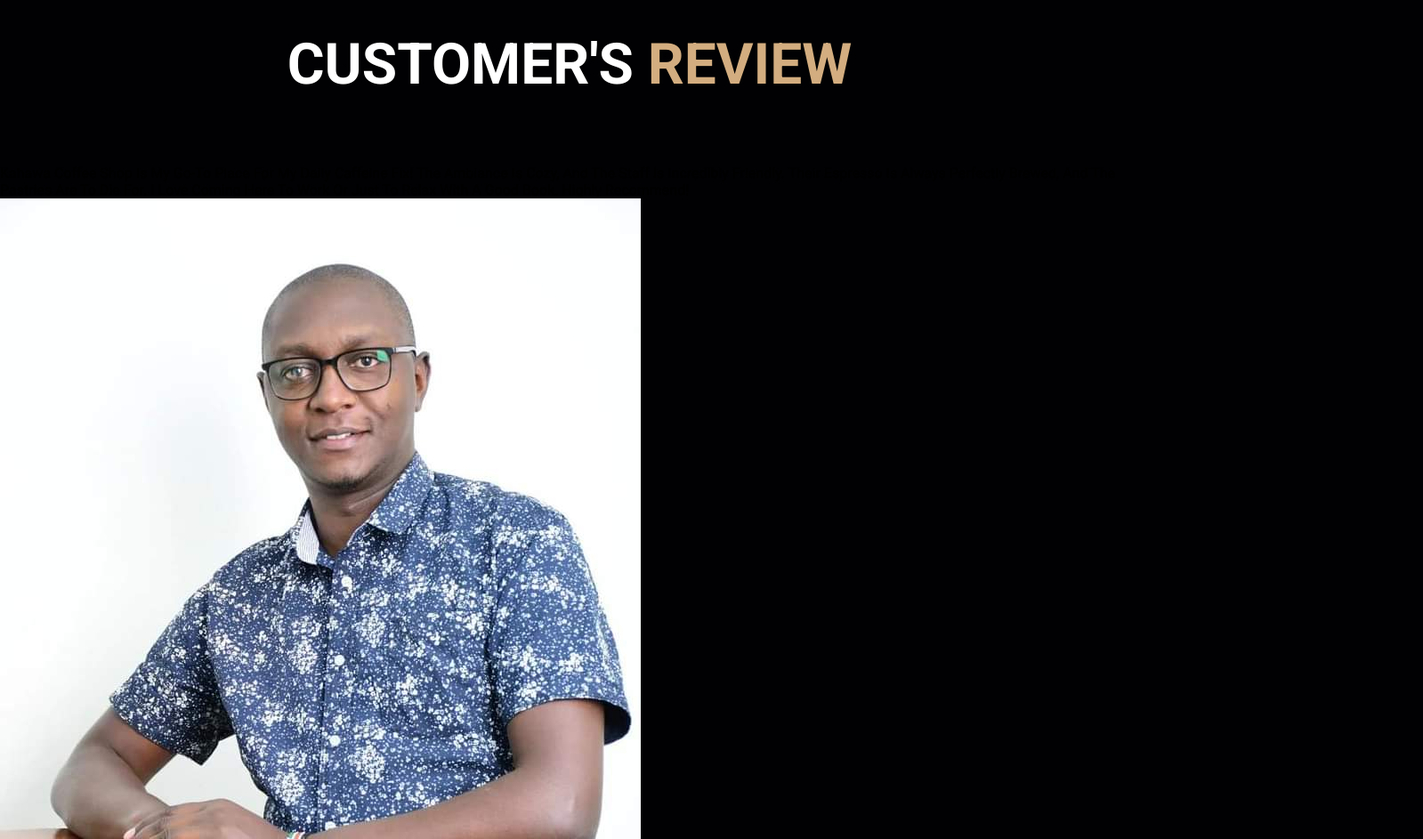
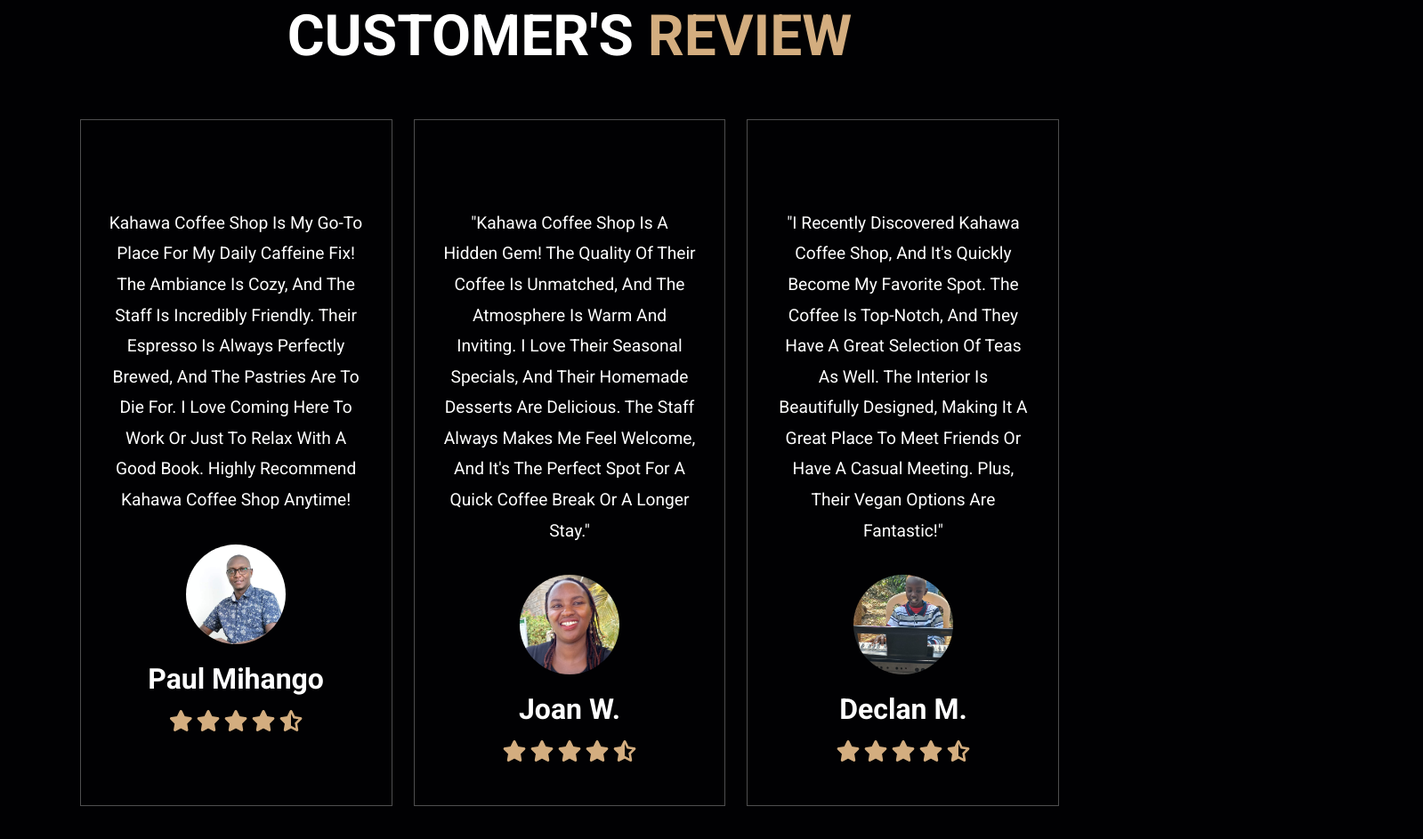
Before and after one commit to pmihango/kahawa-coffee-shop, a plain HTML site: page index.html in a window 1280 px wide. Shown: the part 3824-4767 px from the top of the page at 89% size, 1599 px wide, since content can reach past the window. Drawn offline with Linux system fonts and the light colour scheme.

Commit message:
Added the customer review section styling

```diff
--- a/index.html
+++ b/index.html
@@ -228,10 +228,6 @@
     <!-- review section starts -->
      <section class="review" id="review">
 
-     </section>
-
-
-    <!-- review section ends -->
      <h1 class="heading">Customer's <span>Review</span></h1>
      <div class="box-container">
         <div class="box">
@@ -240,7 +236,7 @@
                 fix! The ambiance is cozy, and the staff is incredibly friendly.
                  Their espresso is always perfectly brewed, and the pastries
                  are to die for. I love coming here to work or just to relax
-                 with a good book. Highly recommend!</p>
+                 with a good book. Highly recommend Kahawa Coffee Shop anytime!</p>
                  <img src="images/paul.jpg" alt="" class="user">
                  <h3>Paul Mihango</h3>
                  <div class="stars">
@@ -261,7 +257,7 @@
                  are delicious. The staff always makes me feel welcome,
                  and it's the perfect spot for a quick coffee break or a longer stay."</p>
                  <img src="images/joan.jpg" alt="" class="user">
-                 <h3>Paul Mihango</h3>
+                 <h3>Joan W.</h3>
                  <div class="stars">
                     <i class="fas fa-star"></i>
                     <i class="fas fa-star"></i>
@@ -280,7 +276,7 @@
                  great place to meet friends or have a casual meeting. Plus,
                  their vegan options are fantastic!"</p>
                  <img src="images/declan.jpg" alt="" class="user">
-                 <h3>Paul Mihango</h3>
+                 <h3>Declan M.</h3>
                  <div class="stars">
                     <i class="fas fa-star"></i>
                     <i class="fas fa-star"></i>
@@ -293,6 +289,11 @@
 
      </div>
 
+    </section>
+
+
+    <!-- review section ends -->
+
     <!-- custom javascript file -->
     <script src="script.js"></script>
 
--- a/style.css
+++ b/style.css
@@ -411,3 +411,38 @@
     font-weight: lighter;
     text-decoration: line-through;
 }
+
+.review .box-container{
+    display: grid;
+    grid-template-columns: repeat(auto-fit, minmax(20rem, 1fr));
+    gap: 1.5rem;
+}
+
+.review .box-container .box{
+    border:var(--border);
+    text-align: center;
+    padding:3rem 2rem;
+}
+.review .box-container .box p{
+    font-size: 1.2rem;
+    line-height: 1.8;
+    color: white;
+    padding: 2rem 0;
+}
+
+.review .box-container .box .user{
+    height: 7rem;
+    width: 7rem;
+    border-radius: 50%;
+    object-fit: cover;
+}
+
+.review .box-container .box h3{
+    padding: 1rem 0;
+    font-size: 2rem;
+    color: #fff;
+}
+.review .box-container .box .stars i{
+    font-size: 1.5rem;
+    color:var(--main-color);
+}
```
